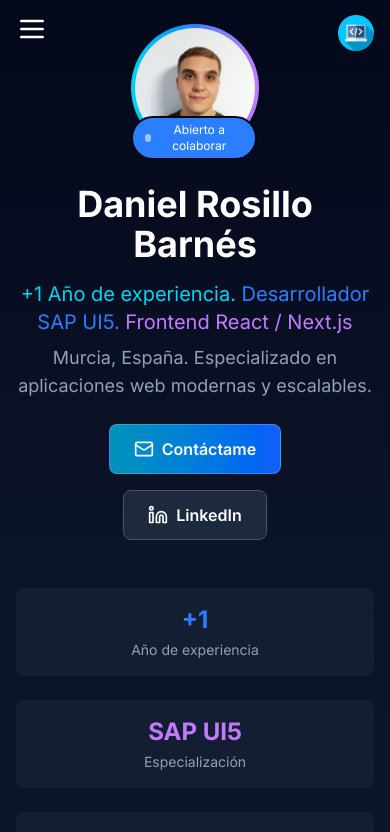
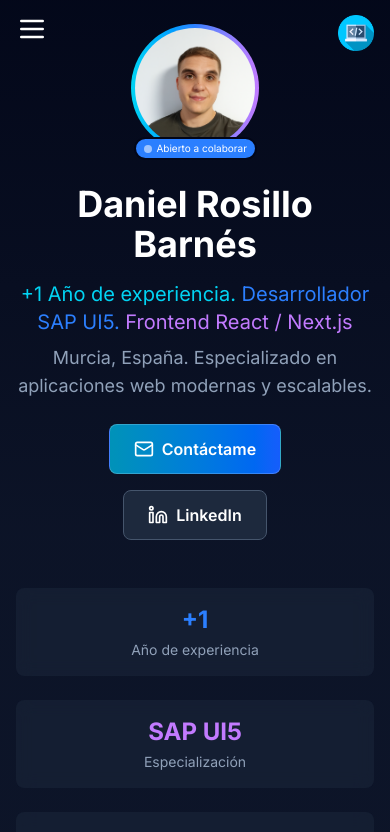
Before and after one commit to drosillo1/mi-portfolio, a Next.js app: page / in a window 390 px wide. Shown: the top 832 px of the page. Built offline with nearby package versions, Linux system fonts and the light colour scheme; what @midudev/tailwind-animations would draw is missing.

Commit message:
Reducido el tamaño del botón Abierto a colaborar

```diff
--- a/src/components/sections/Hero.tsx
+++ b/src/components/sections/Hero.tsx
@@ -56,7 +56,7 @@ const Hero = () => {
                 onClick={() => {
                   document.getElementById('contacto')?.scrollIntoView({ behavior: 'smooth' });
                 }}
-                className="absolute -bottom-2 right-0.5 bg-blue-500 text-white text-xs px-3 py-1 rounded-full border-2 border-slate-950 focus:outline-none hover:bg-blue-700  transition-colors cursor-pointer"
+                className="absolute -bottom-2 right-0.5 bg-blue-500 text-white text-[10px] sm:text-xs px-2 sm:px-3 py-0.5 sm:py-1 rounded-full border border-2 border-slate-950 focus:outline-none hover:bg-blue-700 transition-colors cursor-pointer"
                 aria-label="Ir a contacto"
               >
                 <div className="flex items-center space-x-1">
```
